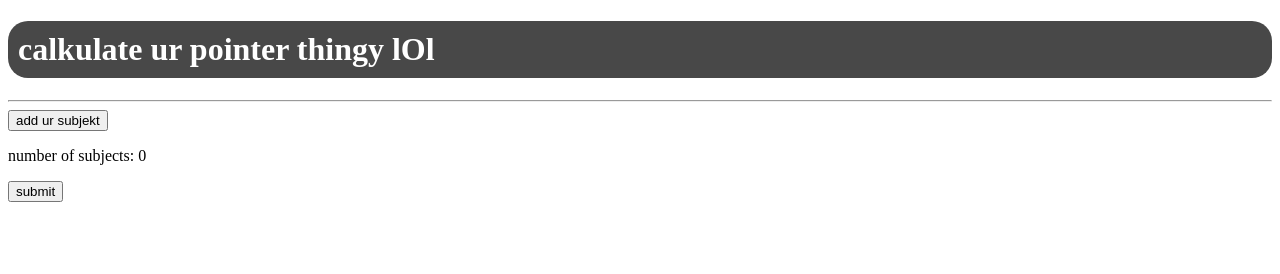
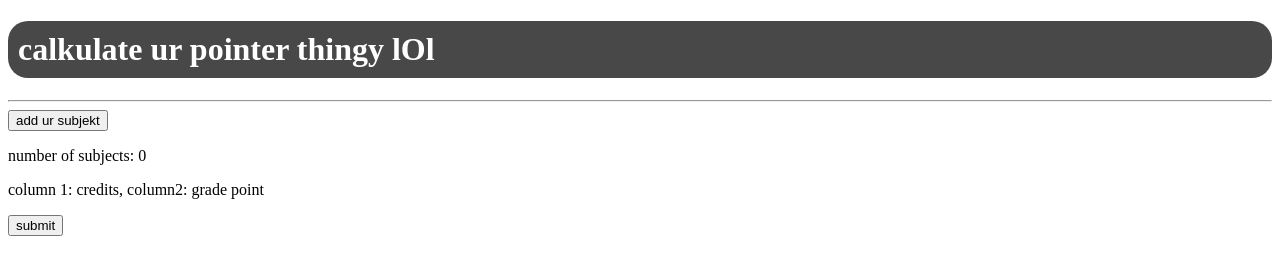
Before and after one commit to adityasutarrrr/pointer, a plain HTML site: page index.html in a window 1280 px wide. Drawn offline with Linux system fonts and the light colour scheme.

Commit message:
changes to html

```diff
--- a/index.html
+++ b/index.html
@@ -22,6 +22,7 @@
 
         <button id="subjectCounter">add ur subjekt</button>
         <p id="numOfSub">number of subjects: 0</p>
+        <p>column 1: credits, column2: grade point</p>
 
         <div>
             <div id="subjectContainer"></div>
```
